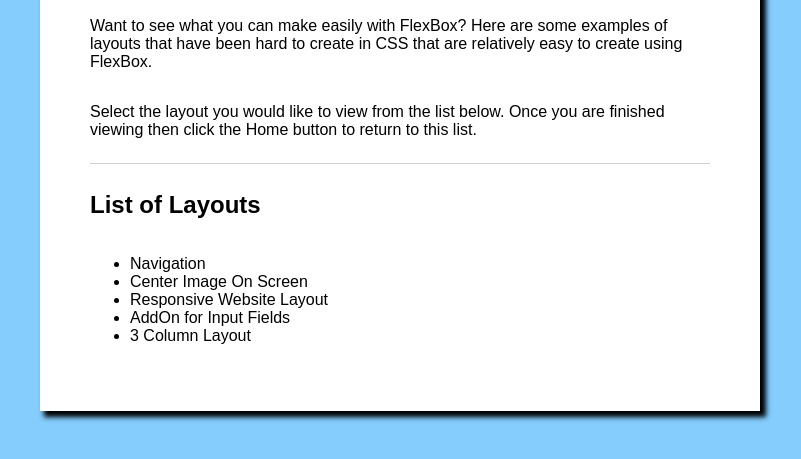
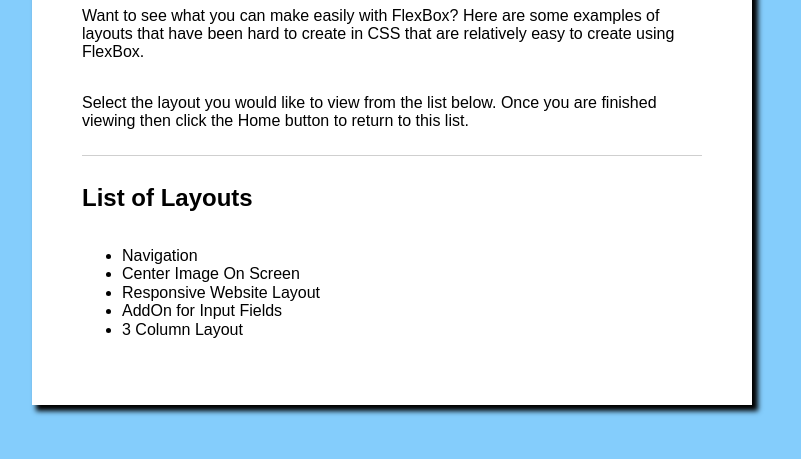
Before and after one commit to akem1x/prueba1, a plain HTML site: page index.html in a window 1280 px wide. Shown: the part 267-726 px from the top of the page, without its empty margins (248-1049 px from the left). Drawn offline with Linux system fonts and the light colour scheme.

Commit message:
Update index.html

```diff
--- a/index.html
+++ b/index.html
@@ -4,6 +4,7 @@
 <head>
     <meta charset="UTF-8">
     <meta name="viewport" content="width=device-width, initial-scale=1.0">
+    <link rel="stylesheet" href="../css/normalize.css">
     <link rel="stylesheet" href="css/ejercicio1.css">
     <title>Ejercicio1 - Flexbox</title>
 </head>
```
